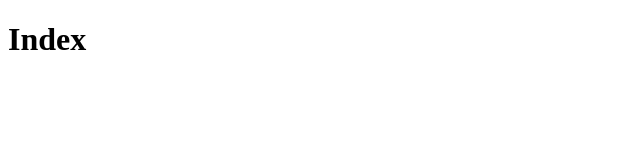
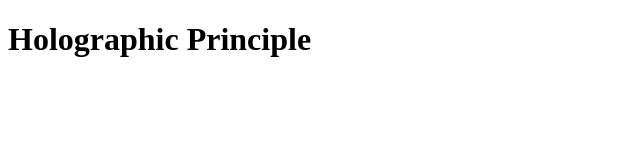
Before and after one commit to AngelicaHarryson/GroupProject, a plain HTML site: page index.html in a window 1280 px wide. Shown: the whole page, without its empty margins (0-640 px from the left). Drawn offline with Linux system fonts and the light colour scheme.

Commit message:
Changed h1

```diff
--- a/index.html
+++ b/index.html
@@ -6,7 +6,7 @@
     <title>Holographic Principle</title>
 </head>
 <body class="background">
-        <h1>Index</h1>
+        <h1>Holographic Principle</h1>
 
 
 </body>
```
